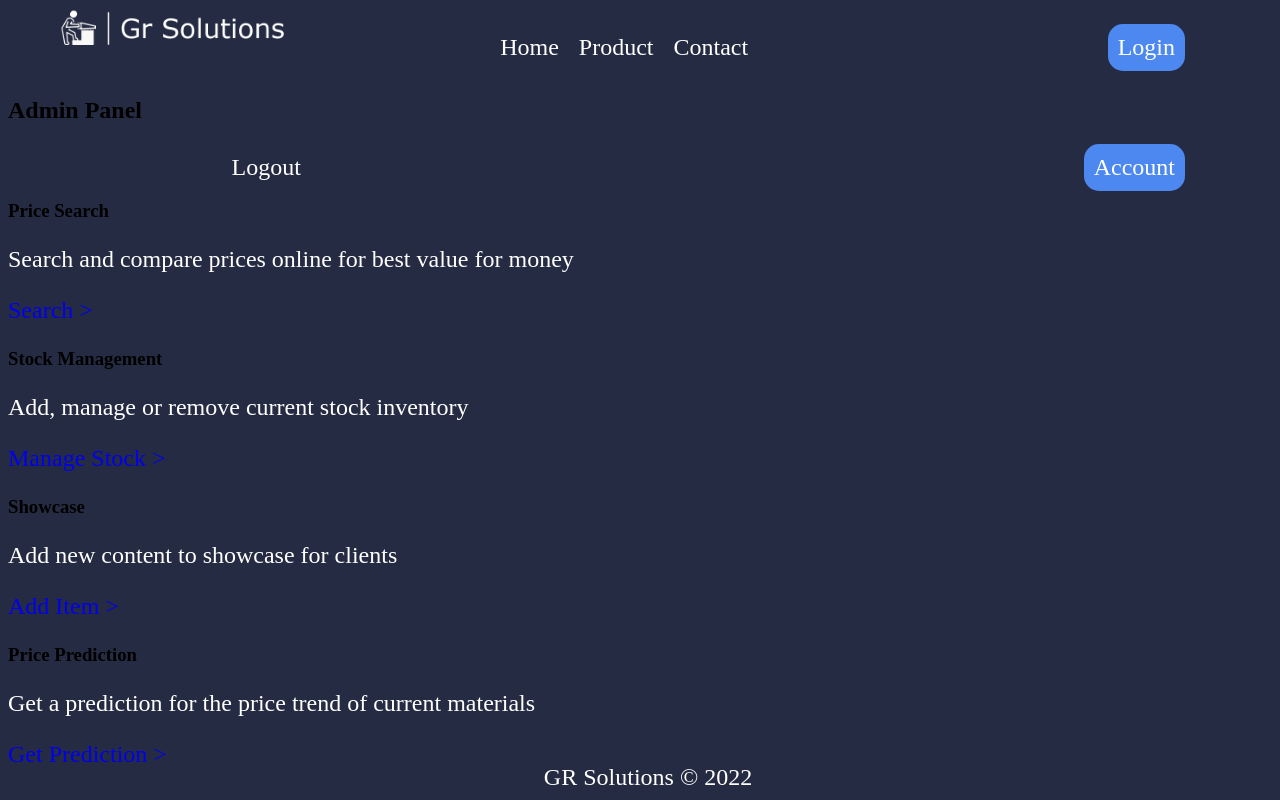
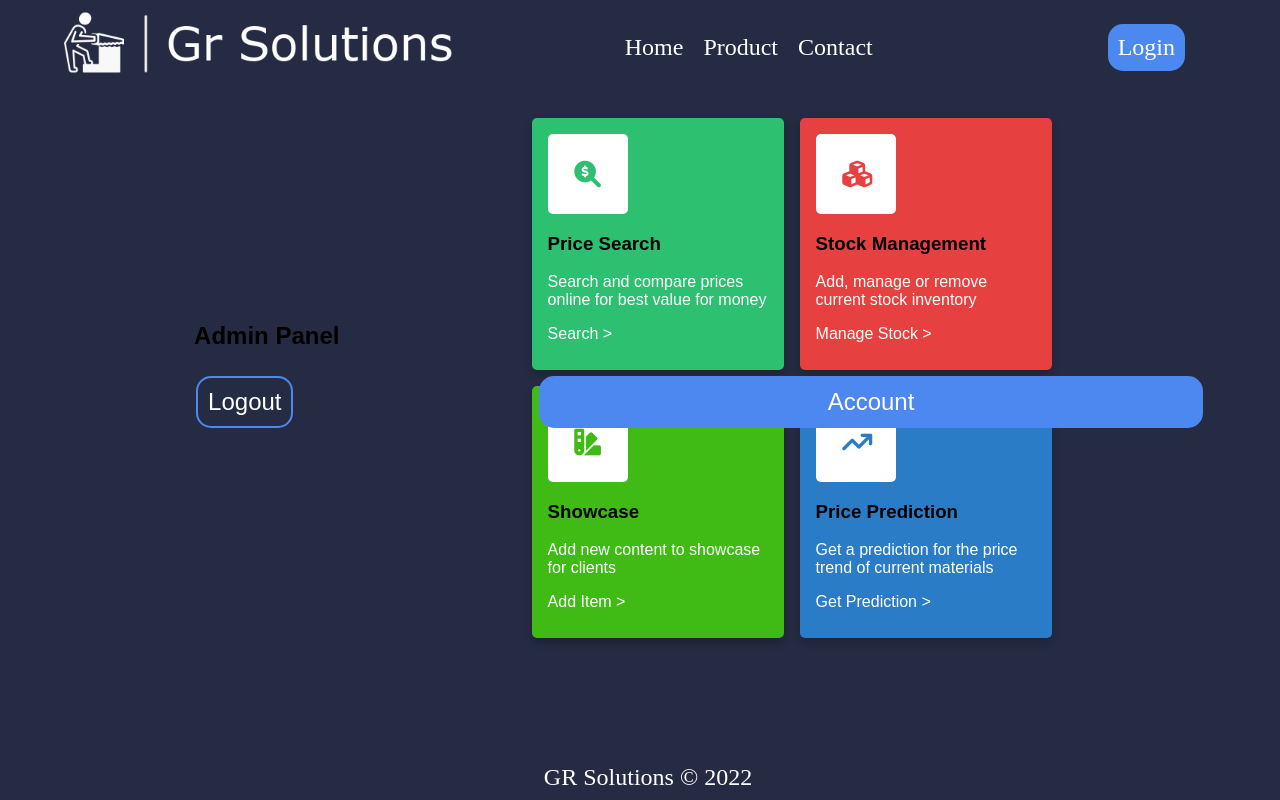
Before and after one commit to BenSisk/Teamwork-and-Professionalism, a Django app: template uniProject/uniProject/templates/admin.html in a window 1280 px wide. Run offline with Django 3.2, Linux system fonts and the light colour scheme; the template is opened without the code that fills it, so the values that code supplies are empty; parts of the project's set-up code (start-up, migrations or seed data) failed here and were passed over.

Commit message:
manually resolve base.html conflict

```diff
--- a/uniProject/uniProject/templates/base.html
+++ b/uniProject/uniProject/templates/base.html
@@ -1,4 +1,3 @@
-<!DOCTYPE html>
 {% load static %}
 <html lang="en">
        <head>
@@ -6,13 +5,15 @@
                <meta charset="utf-8">
                <meta name="viewport" content="width=device-width, initial-scale=1">
                <link rel="stylesheet" href="{% static 'css/styles.css' %}">
-		<link rel="icon" href="{% static 'favicon.ico' %}">
+               {% block style %}
+               {% endblock %}
+
        </head>
 
        <body>
                <div id="gridContainer">
                    <header>
-				<a href="/" class="logo"> <img src="{% static 'images/logo.png' %}" style="width:75%;" alt="GR Solutions banner"></a>
+                       <a href="/" class="logo"> <img src="{% static 'images/logo.png' %}" height="75%"></a>
                    </header>
 
                    <div id="navigationBar">
@@ -22,6 +23,7 @@
                                        <li><a href="/products/">Product</a></li>
                                        <li><a href="/contact/">Contact</a></li>
                                        {% if user.is_authenticated %}
+                                       <li><a href="/admin/">Admin</a></li>
                                        <li><a href="{% url 'logout' %}" class="nav_link"> <i class='bx bx-log-out nav_icon'></i> <span class="logButton">Logout</span></a></li>
                                        {%  else %}
                                        <li><a href="{% url 'login' %}" class="nav_link"> <i class='bx bx-log-out nav_icon'></i> <span class="logButton">Login</span> </a></li>
@@ -34,7 +36,7 @@
                    {% endblock %}
 
                    <footer>
-				<p>GR Solutions &copy; 2022</p>
+                       <p>GR Solutions &copy 2022</p>
                    </footer>
                </div>
        </body>
```
Lines whose indentation alone changed are shown as unchanged.
